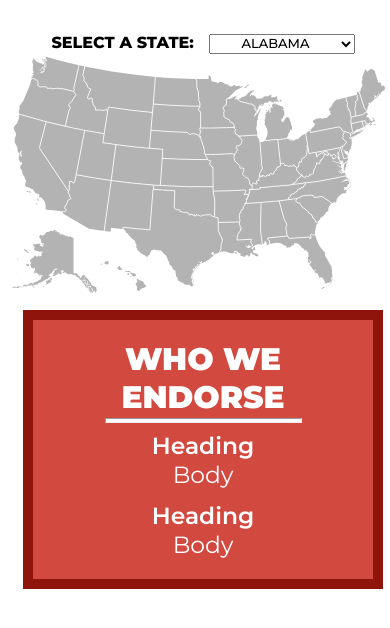
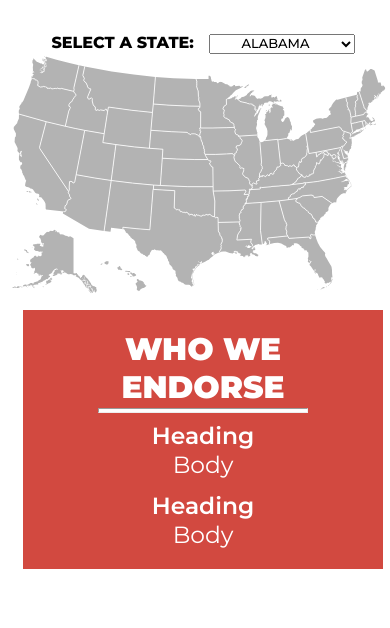
Before and after one commit to bwarnebold/map, a plain HTML site: page index.html in a window 390 px wide. Drawn offline with nearby package versions, Linux system fonts and the light colour scheme.

Commit message:
Add files via upload

```diff
--- a/mobile.css
+++ b/mobile.css
@@ -78,7 +78,6 @@ svg {
     margin: 15px 15px;
     padding: 20px;
     flex-direction: column;
-    border: 10px solid #8f140b;
 }
 
 .mobile-heading-1 {
```
